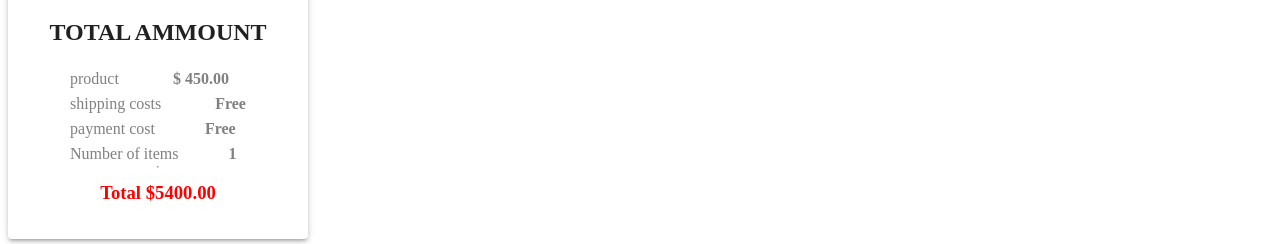
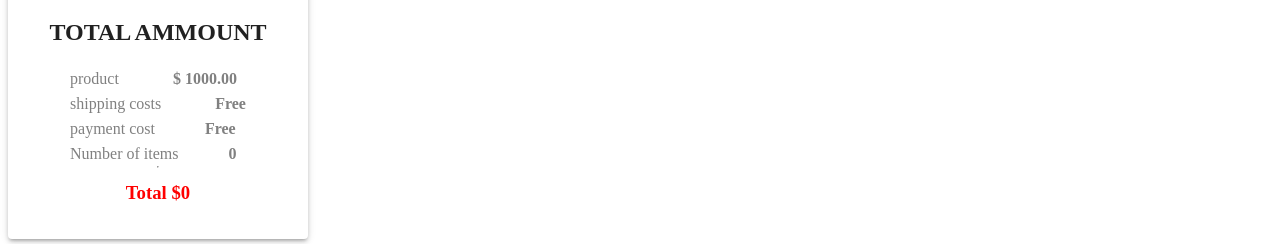
Before and after one commit to mdsufiyan2210/bidarMart, a React (Create React App) app: page / in a window 1280 px wide. Shown: the part 589-833 px from the top of the page. Built offline with nearby package versions, Linux system fonts and the light colour scheme.

Commit message:
redux changes in items

```diff
--- a/src/actions/index.jsx
+++ b/src/actions/index.jsx
@@ -1,7 +1,9 @@
 import cardAction from './cardAction'
+import itemAction from './itemAction';
 
 const allActions ={
-    cardAction
+    cardAction,
+    itemAction
 }
 
 export default allActions;
--- /dev/null
+++ b/src/actions/itemAction.jsx
@@ -0,0 +1,8 @@
+function itemAction(value) {
+  return {
+    type:"NumberOfItem",
+    payload:value
+  }
+}
+
+export default itemAction
--- a/src/components/Cart/Cart.jsx
+++ b/src/components/Cart/Cart.jsx
@@ -2,9 +2,10 @@ import * as React from "react";
 import Box from "@mui/material/Box";
 import Paper from "@mui/material/Paper";
 import './cart.css'
+import { useSelector } from "react-redux";
 
 export default function Cart() {
-
+  const items = useSelector(state => state.numberItems)
   return (
     <Box
       sx={{
@@ -21,13 +22,13 @@ export default function Cart() {
         <div className="cart">
           <h2 className="total">TOTAL AMMOUNT</h2>
           <div className="para">
-          <p>product <strong>$ 450.00</strong></p>
+          <p>product <strong>$ 1000.00</strong></p>
           <p>shipping costs <strong>Free</strong></p>
           <p>payment cost<strong>Free</strong></p>
-          <p>Number of items<strong>1</strong></p>
+          <p>Number of items<strong>{items}</strong></p>
           </div>
           <hr />
-          <h3>Total    $5400.00</h3>
+          <h3>Total    ${items*1000}</h3>
         </div>
 
       </Paper>
--- a/src/components/StorePage/StorePage.jsx
+++ b/src/components/StorePage/StorePage.jsx
@@ -12,15 +12,16 @@ import allActions from "../../actions";
 
 export default function StorePage() {
   const [numItem, setNumItem] = useState(1);
-  const [price, setPrice] = useState(1000);
+  const [price,] = useState(1000);
   if (numItem < 0) {
     setNumItem(0);
   }
 
-  const dispatch=useDispatch()
-const clicked = (params) => {
-  dispatch(allActions.cardAction())
-}
+  const dispatch = useDispatch()
+  const clicked = (params) => {
+    dispatch(allActions.cardAction())
+    dispatch(allActions.itemAction(numItem))
+  }
 
   return (
     <Card sx={{ maxWidth: 345 }}>
--- a/src/reducers/index.jsx
+++ b/src/reducers/index.jsx
@@ -1,7 +1,8 @@
 
 import {combineReducers} from 'redux'
 import CardAdded from "./CardAdded";
+import numberItems from './numberItems'
 
-const rootReducer = combineReducers({ CardAdded });
+const rootReducer = combineReducers({ CardAdded,numberItems });
 
 export default rootReducer;
--- /dev/null
+++ b/src/reducers/numberItems.jsx
@@ -0,0 +1,11 @@
+const initial=0;
+const numberItems = (state=initial,action) => {
+  switch (action.type) {
+    case "NumberOfItem":
+      return parseInt(action.payload);
+    default:
+      return state;
+  }
+};
+
+export default numberItems;
```
